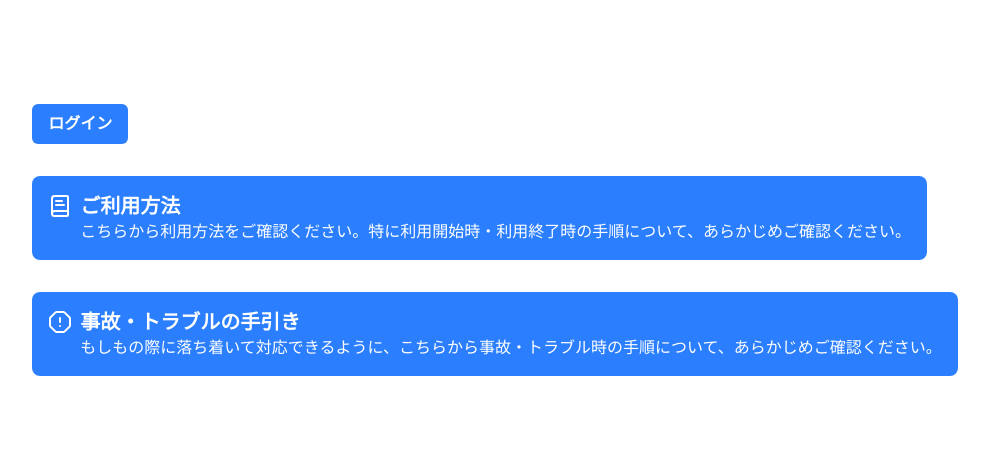
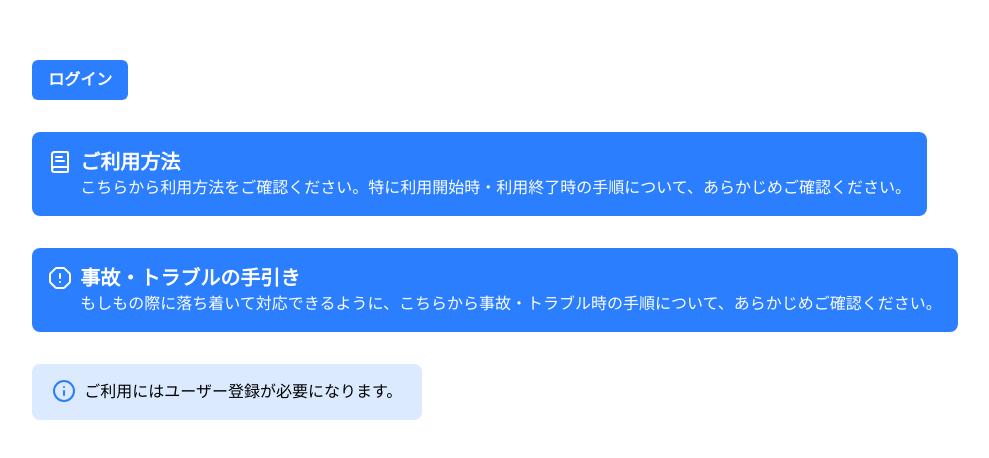
Before and after one commit to cordelia-sixth/carshare-clone, a Next.js app: page / in a window 1280 px wide. Shown: the part 160-618 px from the top of the page, without its empty margins (145-1134 px from the left). Built offline with nearby package versions, Linux system fonts and the light colour scheme.

Commit message:
add common information component

```diff
--- /dev/null
+++ b/src/components/information.tsx
@@ -0,0 +1,18 @@
+import { Info } from 'lucide-react';
+
+type Props = {
+  information: string;
+};
+
+/**
+ * アプリケーション全体で使う共通のインフォメーション表示コンポーネント
+ * @param information 説明
+ */
+export const Information = ({ information }: Props) => {
+  return (
+    <div className="flex gap-2 rounded-lg bg-blue-100 px-5 py-4">
+      <Info className="mt-[-1px] text-blue-500" />
+      <p>{information}</p>
+    </div>
+  );
+};
--- a/src/pages/index.tsx
+++ b/src/pages/index.tsx
@@ -1,5 +1,6 @@
 import { Button } from '@/components/button';
 import { GuideLink } from '@/components/guideLink';
+import { Information } from '@/components/information';
 import { BookText, OctagonAlert } from 'lucide-react';
 import { Geist, Geist_Mono } from 'next/font/google';
 
@@ -38,6 +39,7 @@ export default function Home() {
           title="事故・トラブルの手引き"
           description="もしもの際に落ち着いて対応できるように、こちらから事故・トラブル時の手順について、あらかじめご確認ください。"
         />
+        <Information information="ご利用にはユーザー登録が必要になります。" />
       </main>
       <footer className="row-start-3 flex flex-wrap items-center justify-center gap-[24px]"></footer>
     </div>
```
